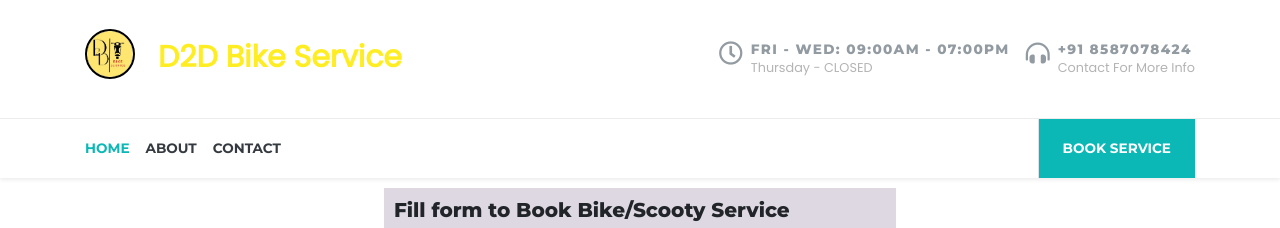
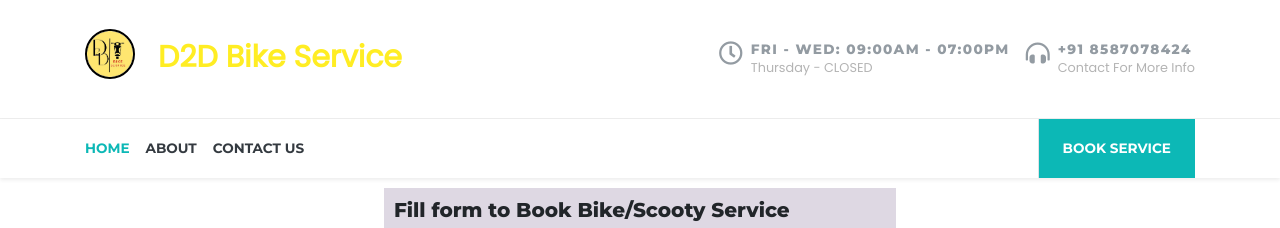
Before and after one commit to thiszsachin/d2d-ui, an Angular app: page / in a window 1280 px wide. Shown: the top 228 px of the page. Built offline with nearby package versions, Linux system fonts and the light colour scheme.

Commit message:
fixed contact

```diff
--- a/src/app/app-routing.module.ts
+++ b/src/app/app-routing.module.ts
@@ -7,6 +7,7 @@ const routes: Routes = [
   { path: '', component: HomeComponent },  // Home page route
   { path: 'booking', component: BookingDetailsComponent },  // Booking page route
   { path: '**', redirectTo: '', pathMatch: 'full' }  // Wildcard route to redirect to Home
+
 ];
 
 @NgModule({
--- a/src/components/header/header.component.html
+++ b/src/components/header/header.component.html
@@ -38,7 +38,7 @@
           <ul class="navbar-nav mr-auto">
             <li class="nav-item active"><a class="nav-link pl-lg-0" href="#">Home <span class="sr-only">(current)</span></a></li>
             <li class="nav-item"><a class="nav-link" href="#about">About </a></li>
-            <li class="nav-item"><a class="nav-link" href="#contact">Contact </a></li>
+            <li class="nav-item"><a class="nav-link" href="#contactUs">Contact Us </a></li>
             <!-- <li class="nav-item dropdown"><a class="nav-link dropdown-toggle" id="navbarDropdown" href="#" role="button" data-toggle="dropdown" aria-haspopup="true" aria-expanded="false">Dropdown</a>
               <div class="dropdown-menu border-0 shadow-sm" aria-labelledby="navbarDropdown"><a class="dropdown-item text-muted" href="#">Action</a><a class="dropdown-item text-muted" href="#">Another action</a><a class="dropdown-item text-muted" href="#">Something else here</a></div>
             </li> -->
--- a/src/components/home/home.component.html
+++ b/src/components/home/home.component.html
@@ -614,7 +614,7 @@
     </div>
   </section>
   <!-- Contact Section-->
-  <section id="contact" class="contact py-5 bg-primary text-white">
+  <section id="contactUs" class="contact py-5 bg-primary text-white">
     <div class="container">
       <div class="row">
         <div class="col-lg-4 mb-5 mb-lg-0">
--- a/src/index.html
+++ b/src/index.html
@@ -2,7 +2,7 @@
 <html lang="en">
 <head>
   <meta charset="utf-8">
-  <title>D2dUi</title>
+  <title>D2D Bike Service</title>
   <base href="/">
   <meta name="viewport" content="width=device-width, initial-scale=1">
   <link rel="icon" type="image/x-icon" href="favicon.ico">
```
